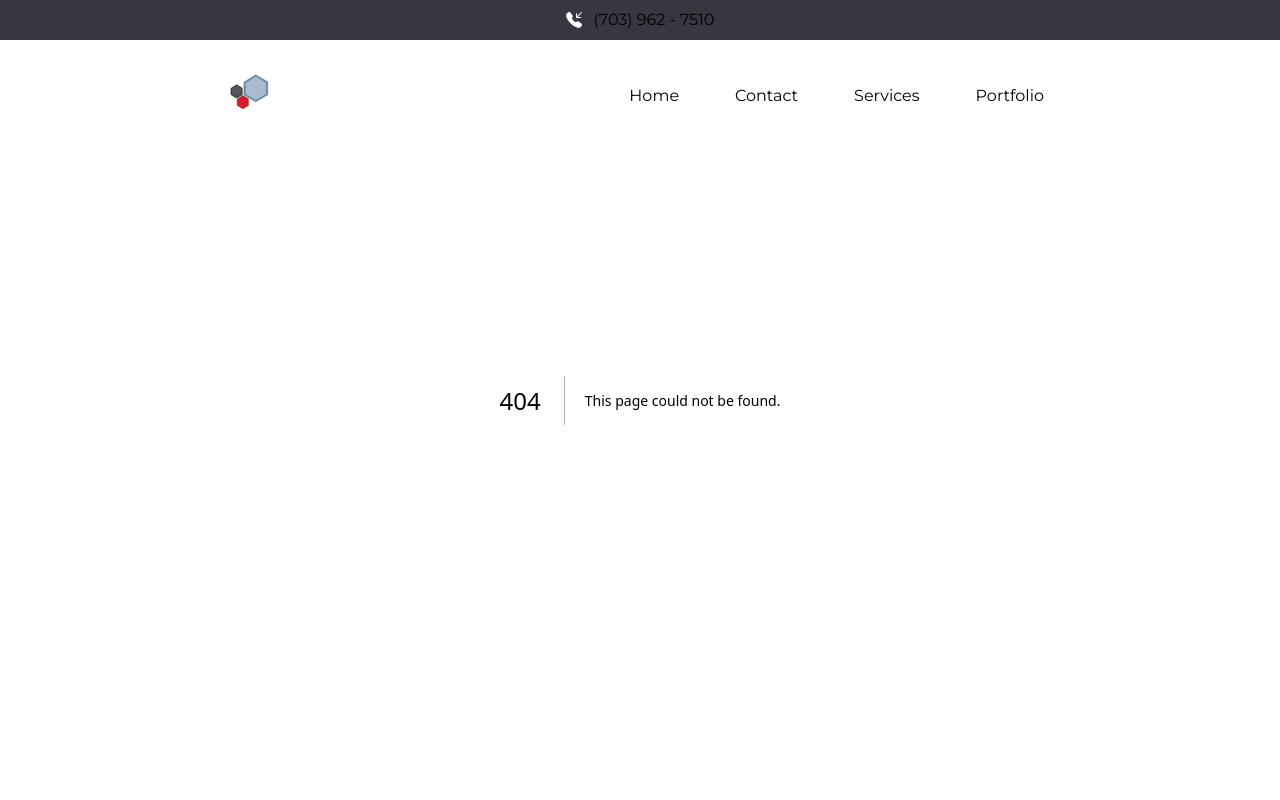
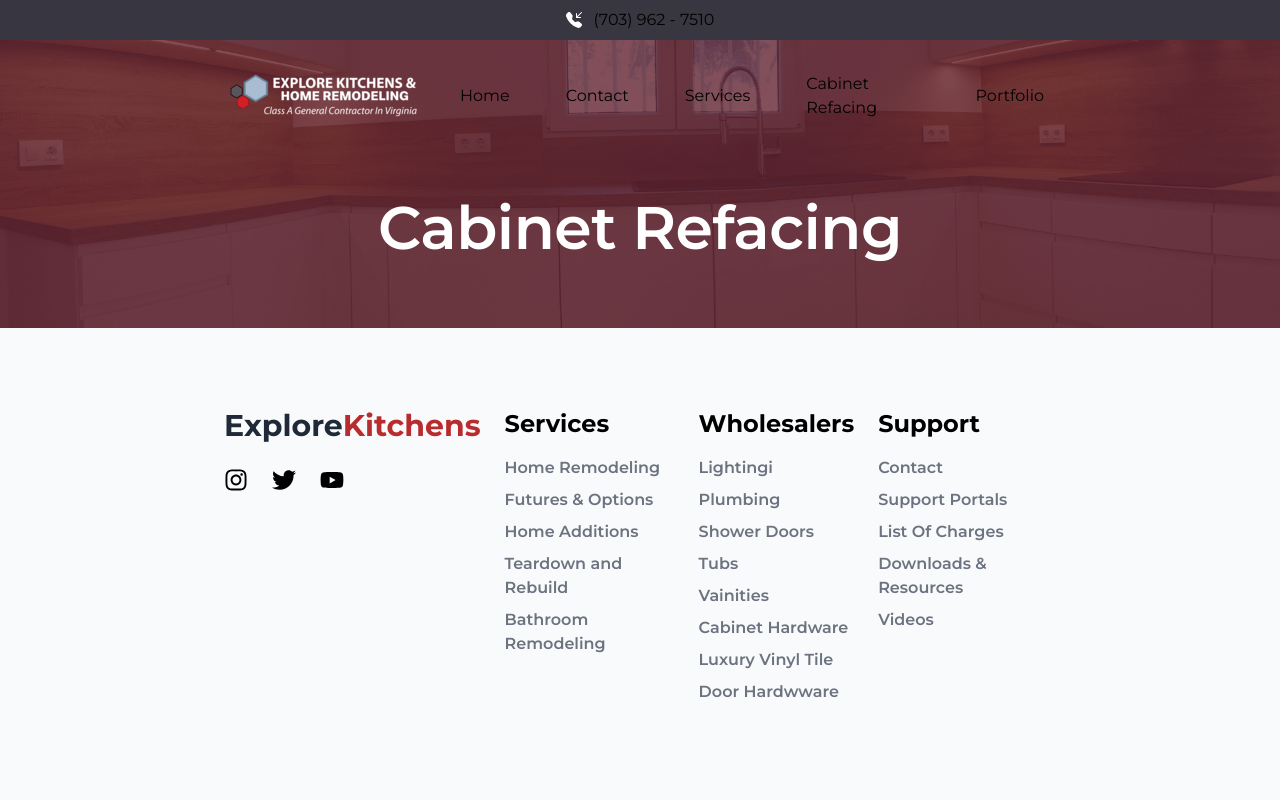
Before and after one commit to lucasBruma/kitchen-project, a Next.js app: page /cabinetRefacing in a window 1280 px wide. Before the commit this address had no page. Shown: the top 800 px of the page. Built offline with nearby package versions, Linux system fonts and the light colour scheme.

Commit message:
Creacion componenteCabinet Refacing

```diff
--- /dev/null
+++ b/src/app/cabinetRefacing/page.js
@@ -0,0 +1,20 @@
+import { Hero } from "@/components/Hero";
+import React from "react";
+
+export const metadata = {
+  title: "Portfolio - Explore Kitchens",
+  description: "Portfolio - Explore Kitchens - Kitchen Remodeling Northern Virginia",
+};
+
+export default function Page() {
+  return (
+    <main>
+    <Hero title="Cabinet Refacing"/>
+        <div>
+            <p>
+
+            </p>
+        </div>
+    </main>
+  );
+}
--- a/src/constants/constants.ts
+++ b/src/constants/constants.ts
@@ -31,6 +31,10 @@ export const linksNav = [
     href: "/",
   },
   {
+    label: "Cabinet Refacing",
+    href: "/cabinetRefacing",
+  },
+  {
     label: "Portfolio",
     href: "/portfolio",
   },
```
